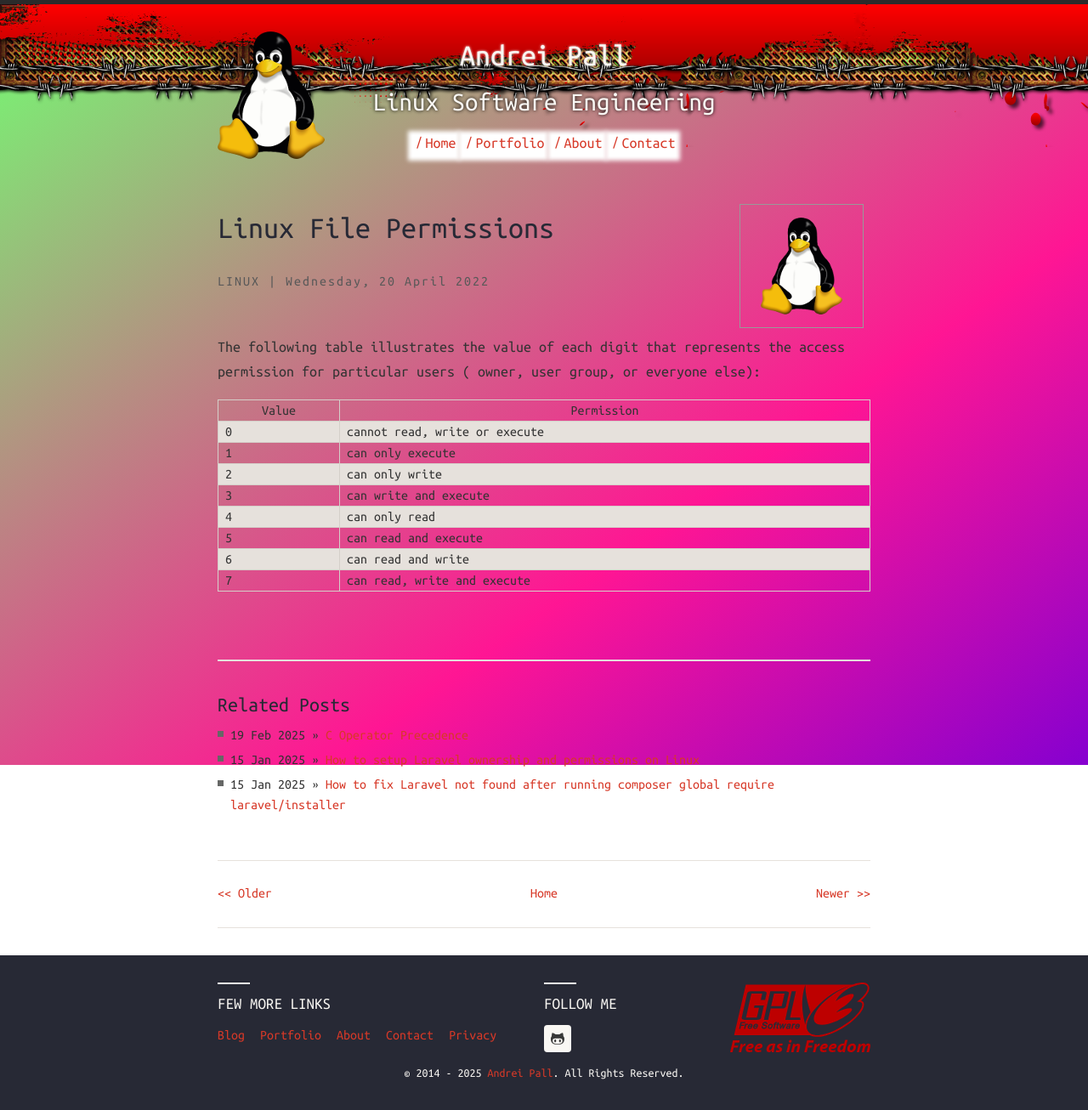
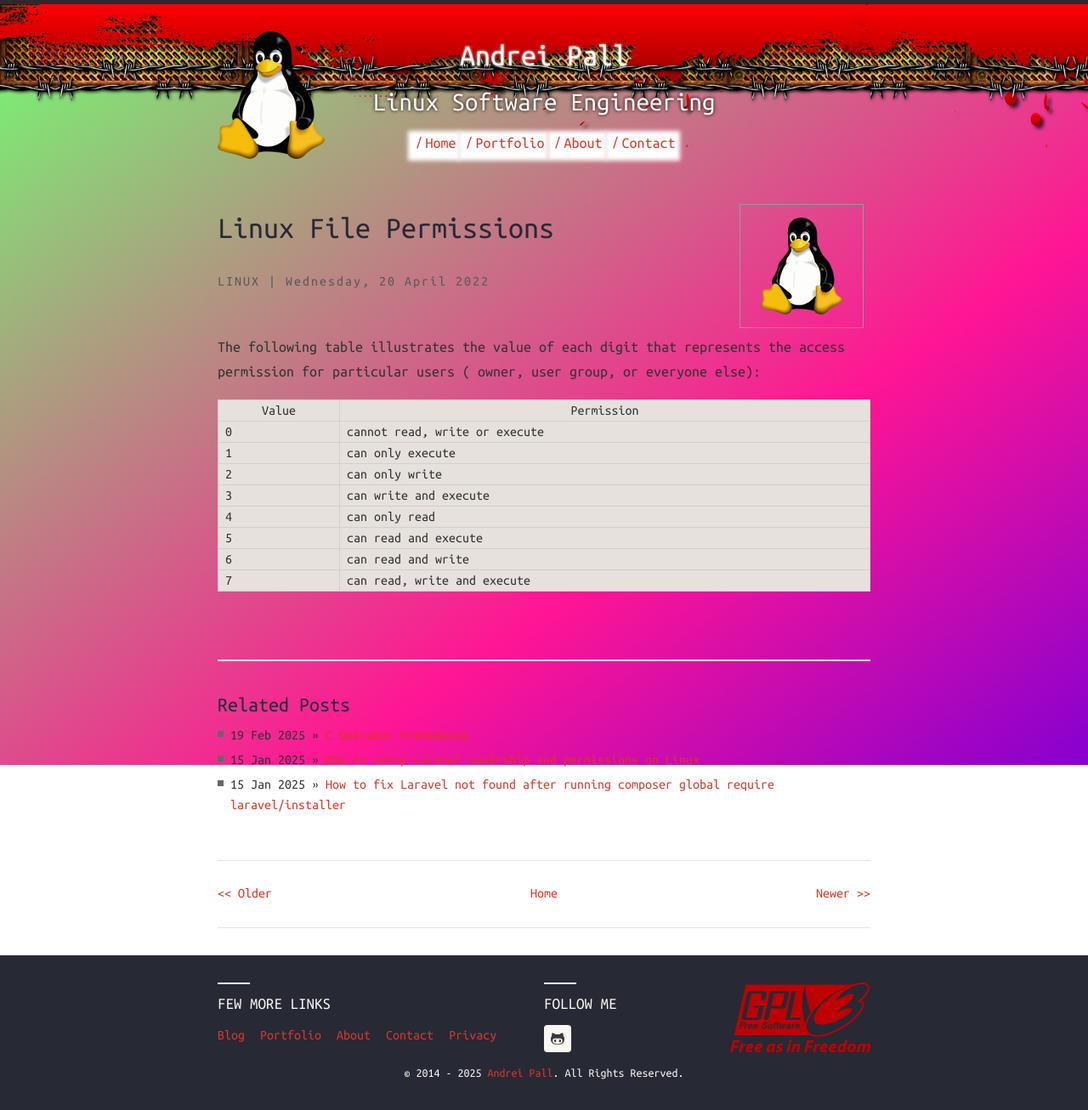
Before and after one commit to andreipall/andreipall.github.io, a Jekyll site: the page built from _posts/2022-04-20-linux-file-permissions.markdown, in a window 1280 px wide. Shown: the whole page at 85% size. Built offline with Jekyll 4.4.1, drawn with Linux system fonts in a browser that asks for light colours; comment, search, counter and statistics services are not loaded.

Commit message:
Update main.scss

```diff
--- a/assets/css/main.scss
+++ b/assets/css/main.scss
@@ -745,11 +745,13 @@ table {
   width: 100%;
   border: 1px solid $base-04;
   border-collapse: collapse;
+  background-color: $base-05;
 }
 td,
 th {
   padding: .25em .5em;
   border: 1px solid $base-04;
+  background-color: $base-05;
 }
 tbody tr:nth-child(odd) td,
 tbody tr:nth-child(odd) th {
```
